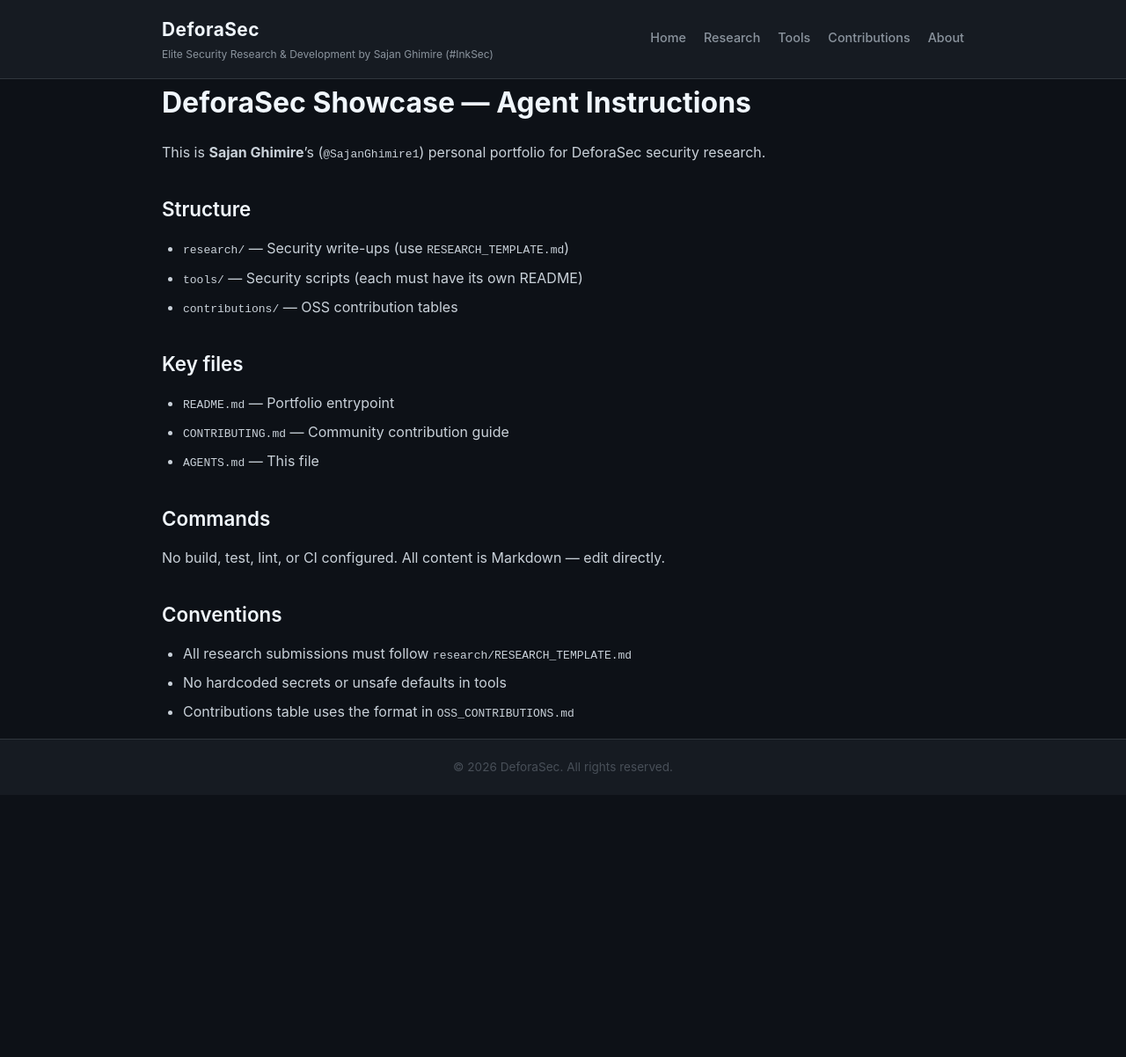
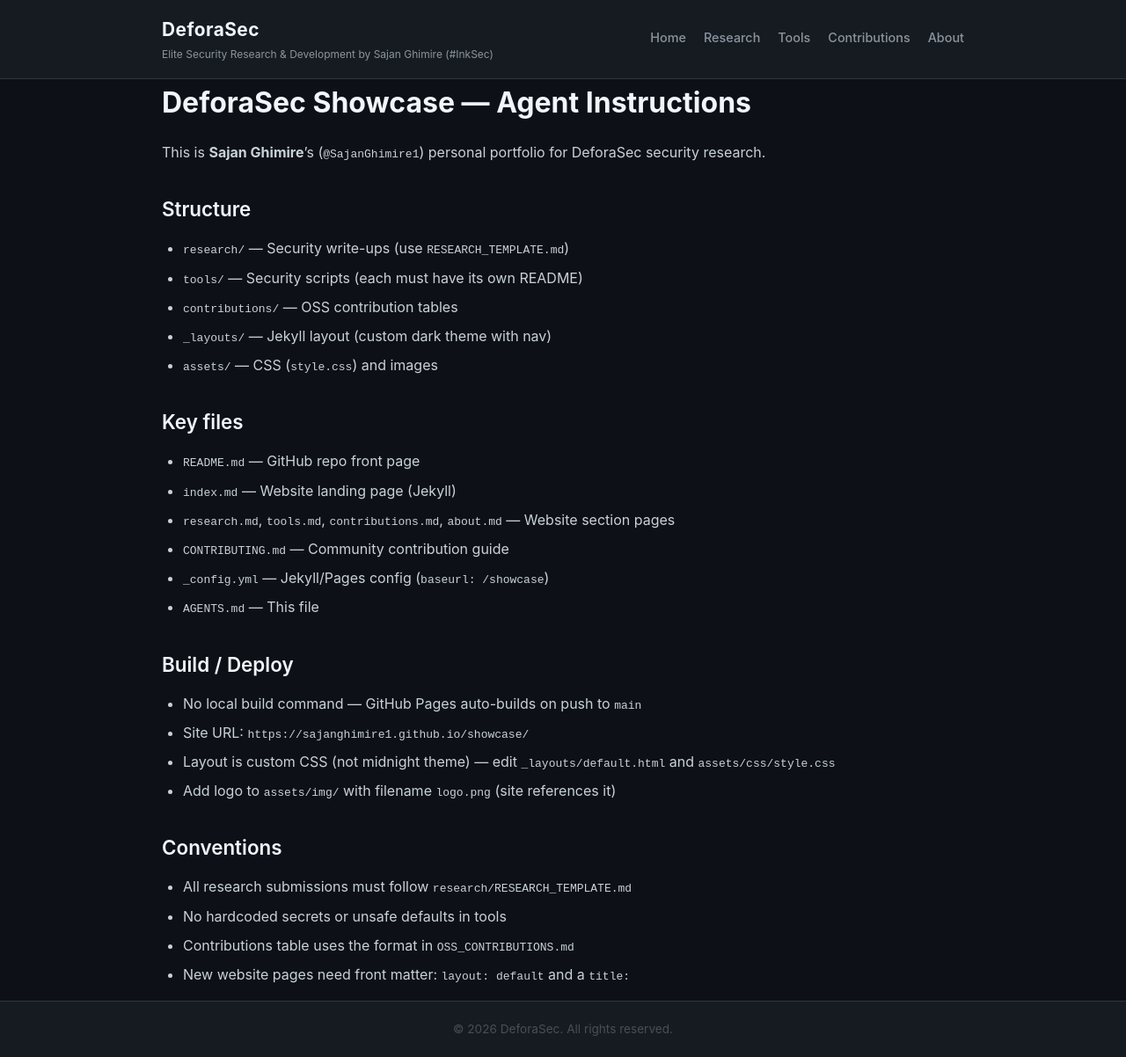
Before and after one commit to DeforaSec/showcase, a Jekyll site: the page built from AGENTS.md, in a window 1280 px wide and 1202 px high. Shown: the whole window at 88% size. Built offline with Jekyll 4.4.1, drawn with Linux system fonts in a browser that asks for light colours; our own code applies the rules of GitHub Pages for plain Markdown files.

Commit message:
Update AGENTS.md with website structure and add img placeholder

```diff
--- a/AGENTS.md
+++ b/AGENTS.md
@@ -6,16 +6,25 @@ This is **Sajan Ghimire**'s (`@SajanGhimire1`) personal portfolio for DeforaSec
 - `research/` — Security write-ups (use `RESEARCH_TEMPLATE.md`)
 - `tools/` — Security scripts (each must have its own README)
 - `contributions/` — OSS contribution tables
+- `_layouts/` — Jekyll layout (custom dark theme with nav)
+- `assets/` — CSS (`style.css`) and images
 
 ## Key files
-- `README.md` — Portfolio entrypoint
+- `README.md` — GitHub repo front page
+- `index.md` — Website landing page (Jekyll)
+- `research.md`, `tools.md`, `contributions.md`, `about.md` — Website section pages
 - `CONTRIBUTING.md` — Community contribution guide
+- `_config.yml` — Jekyll/Pages config (`baseurl: /showcase`)
 - `AGENTS.md` — This file
 
-## Commands
-No build, test, lint, or CI configured. All content is Markdown — edit directly.
+## Build / Deploy
+- No local build command — GitHub Pages auto-builds on push to `main`
+- Site URL: `https://sajanghimire1.github.io/showcase/`
+- Layout is custom CSS (not midnight theme) — edit `_layouts/default.html` and `assets/css/style.css`
+- Add logo to `assets/img/` with filename `logo.png` (site references it)
 
 ## Conventions
 - All research submissions must follow `research/RESEARCH_TEMPLATE.md`
 - No hardcoded secrets or unsafe defaults in tools
 - Contributions table uses the format in `OSS_CONTRIBUTIONS.md`
+- New website pages need front matter: `layout: default` and a `title:`
```
Also changed, not shown: 1 other file.
